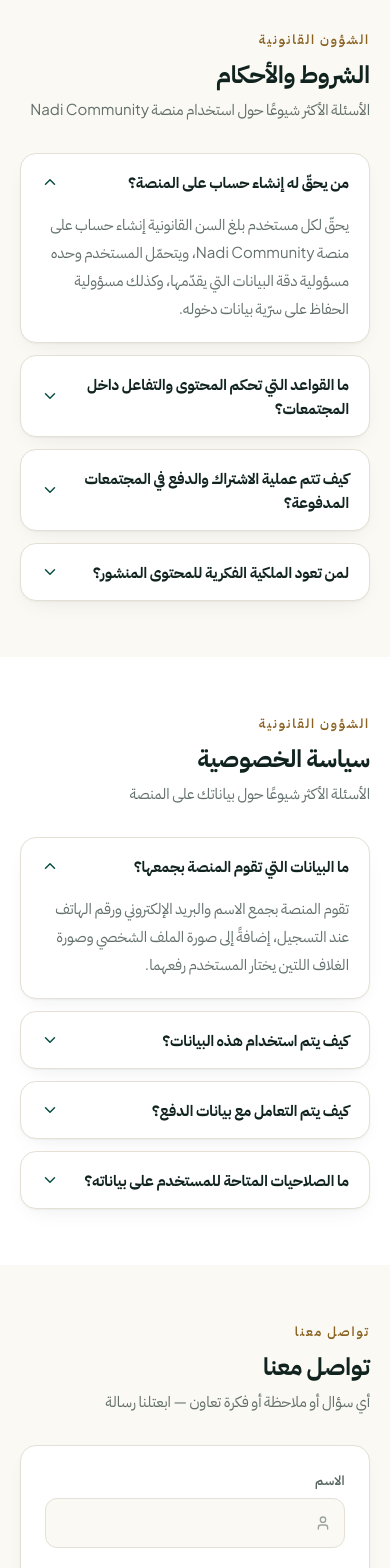
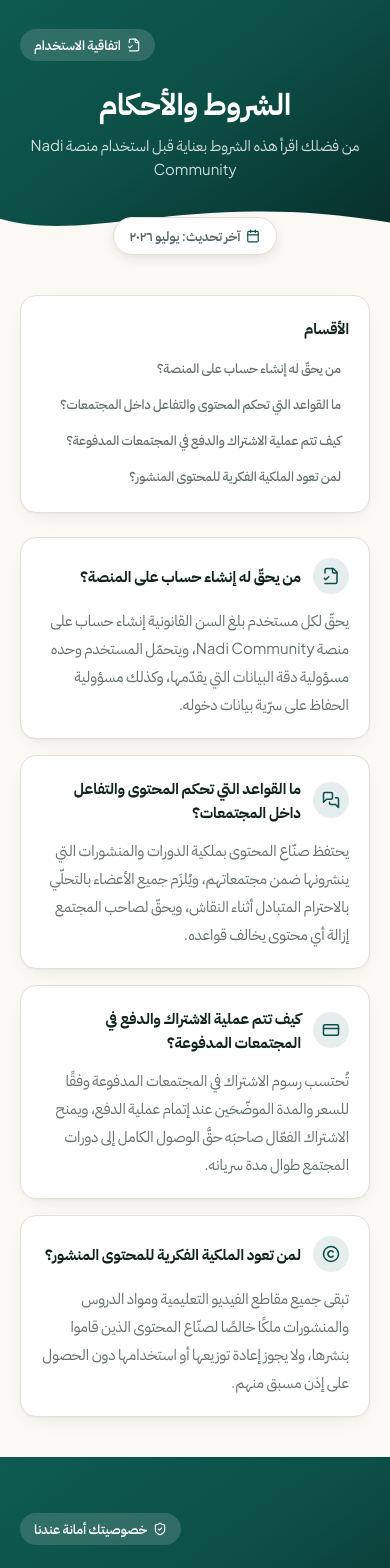
Before and after one commit to Mostafa1630/my-community2, a Next.js app: page /ar in a window 390 px wide. Shown: the part 1380-2948 px from the top of the page. Built offline with nearby package versions, Linux system fonts and the light colour scheme; no server answers.

Commit message:
feat:terma-condtions

```diff
--- a/app/[locale]/page.tsx
+++ b/app/[locale]/page.tsx
@@ -76,8 +76,8 @@ export default async function HomePage({ params }: { params: { locale: string }
         </div>
       </section>
 
-      <TermsSection dict={dict} />
-      <PrivacyPolicySection dict={dict} />
+      <TermsSection locale={locale} dict={dict} />
+      <PrivacyPolicySection locale={locale} dict={dict} />
       <ContactSection locale={locale} dict={dict} />
     </div>
   );
--- a/components/CommunitiesExplorer.tsx
+++ b/components/CommunitiesExplorer.tsx
@@ -226,7 +226,7 @@ export default function CommunitiesExplorer({
                   priority={i < 4}
                 />
               ))}
-              itemClassName="w-full"
+              itemClassName="w-[66.67%]"
               centered
             />
           </div>
--- /dev/null
+++ b/components/LegalSection.tsx
@@ -0,0 +1,116 @@
+import { Calendar, type LucideIcon } from "lucide-react";
+import type { Locale } from "@/lib/i18n/config";
+
+export type LegalItem = {
+  icon: LucideIcon;
+  question: string;
+  answer: string;
+};
+
+// Shared visual system for the Terms & Privacy home-page sections: a gradient
+// hero with a wave edge and a floating "last updated" badge, then a two-column
+// body — content cards on one side, a sticky table-of-contents on the other.
+// The TOC sits first in source order (same convention as DashboardSidebar),
+// so it lands on the reading-start side in both directions rather than
+// needing a manual rtl: override.
+export default function LegalSection({
+  id,
+  locale,
+  badgeIcon: BadgeIcon,
+  badgeLabel,
+  title,
+  subtitle,
+  lastUpdatedLabel,
+  sectionsLabel,
+  items,
+  className = ""
+}: {
+  id: string;
+  locale: Locale;
+  badgeIcon: LucideIcon;
+  badgeLabel: string;
+  title: string;
+  subtitle: string;
+  lastUpdatedLabel: string;
+  sectionsLabel: string;
+  items: LegalItem[];
+  className?: string;
+}) {
+  const lastUpdated = new Intl.DateTimeFormat(locale === "ar" ? "ar-EG" : "en-US", {
+    month: "long",
+    year: "numeric"
+  }).format(new Date());
+
+  return (
+    <section id={id} className={className}>
+      <div className="relative overflow-hidden bg-gradient-to-br from-primary-500 via-primary-600 to-primary-800 pb-16 pt-14 sm:pt-16">
+        <div className="container-page relative z-10">
+          <div className="flex justify-end">
+            <span className="inline-flex items-center gap-1.5 rounded-full bg-white/15 px-3.5 py-1.5 text-xs font-semibold text-white backdrop-blur">
+              <BadgeIcon size={14} />
+              {badgeLabel}
+            </span>
+          </div>
+          <h2 className="mt-6 text-center text-3xl font-extrabold text-white sm:text-4xl">{title}</h2>
+          <p className="mx-auto mt-3 max-w-xl text-center text-sm leading-6 text-white/80 sm:text-base">{subtitle}</p>
+        </div>
+        <svg
+          className="absolute inset-x-0 bottom-0 h-14 w-full text-paper sm:h-20"
+          viewBox="0 0 1440 120"
+          preserveAspectRatio="none"
+          aria-hidden="true"
+        >
+          <path fill="currentColor" d="M0,64 C320,120 720,0 1440,72 L1440,120 L0,120 Z" />
+        </svg>
+      </div>
+
+      <div className="container-page relative -mt-7 flex justify-center sm:justify-start">
+        <span className="inline-flex items-center gap-1.5 rounded-full border border-line bg-surface px-4 py-2 text-xs font-semibold text-ink/70 shadow-raised">
+          <Calendar size={14} className="text-primary-600" />
+          {lastUpdatedLabel}: {lastUpdated}
+        </span>
+      </div>
+
+      <div className="container-page flex flex-col gap-6 py-10 sm:py-12 lg:flex-row lg:items-start">
+        <aside className="lg:w-64 lg:shrink-0">
+          <div className="rounded-2xl border border-line bg-surface p-5 shadow-card lg:sticky lg:top-24">
+            <h3 className="mb-3 text-sm font-bold text-ink">{sectionsLabel}</h3>
+            <ul className="space-y-1">
+              {items.map((item, i) => (
+                <li key={i}>
+                  <a
+                    href={`#${id}-${i}`}
+                    className="block rounded-lg px-2 py-1.5 text-xs font-medium text-ink/65 transition hover:bg-primary-50 hover:text-primary-700"
+                  >
+                    {item.question}
+                  </a>
+                </li>
+              ))}
+            </ul>
+          </div>
+        </aside>
+
+        <div className="min-w-0 flex-1 space-y-4">
+          {items.map((item, i) => {
+            const Icon = item.icon;
+            return (
+              <div
+                key={i}
+                id={`${id}-${i}`}
+                className="scroll-mt-24 rounded-2xl border border-line bg-surface p-5 shadow-card sm:p-6"
+              >
+                <div className="mb-3 flex items-center gap-3">
+                  <span className="flex h-9 w-9 shrink-0 items-center justify-center rounded-full bg-primary-500/10 text-primary-600">
+                    <Icon size={18} />
+                  </span>
+                  <h4 className="text-sm font-bold text-ink sm:text-base">{item.question}</h4>
+                </div>
+                <p className="text-sm leading-7 text-ink/65">{item.answer}</p>
+              </div>
+            );
+          })}
+        </div>
+      </div>
+    </section>
+  );
+}
--- a/components/PrivacyPolicySection.tsx
+++ b/components/PrivacyPolicySection.tsx
@@ -1,21 +1,28 @@
+import { ShieldCheck, Database, Settings2, UserCog } from "lucide-react";
+import type { Locale } from "@/lib/i18n/config";
 import type { Dictionary } from "@/lib/i18n/getDictionary";
-import SectionHeading from "./SectionHeading";
-import FaqAccordion from "./FaqAccordion";
+import LegalSection from "./LegalSection";
 
-export default function PrivacyPolicySection({ dict }: { dict: Dictionary }) {
+export default function PrivacyPolicySection({ locale, dict }: { locale: Locale; dict: Dictionary }) {
   const items = [
-    { question: dict.legal.privacyCollect, answer: dict.legal.privacyCollectBody },
-    { question: dict.legal.privacyUse, answer: dict.legal.privacyUseBody },
-    { question: dict.legal.privacyPayments, answer: dict.legal.privacyPaymentsBody },
-    { question: dict.legal.privacyControl, answer: dict.legal.privacyControlBody }
+    { icon: Database, question: dict.legal.privacyCollect, answer: dict.legal.privacyCollectBody },
+    { icon: Settings2, question: dict.legal.privacyUse, answer: dict.legal.privacyUseBody },
+    { icon: ShieldCheck, question: dict.legal.privacyPayments, answer: dict.legal.privacyPaymentsBody },
+    { icon: UserCog, question: dict.legal.privacyControl, answer: dict.legal.privacyControlBody }
   ];
 
   return (
-    <section id="privacy" className="bg-surface py-14 sm:py-16">
-      <div className="container-page">
-        <SectionHeading eyebrow={dict.legal.privacyEyebrow} title={dict.legal.privacyTitle} subtitle={dict.legal.privacySubtitle} />
-        <FaqAccordion items={items} />
-      </div>
-    </section>
+    <LegalSection
+      id="privacy"
+      locale={locale}
+      badgeIcon={ShieldCheck}
+      badgeLabel={dict.legal.privacyBadge}
+      title={dict.legal.privacyTitle}
+      subtitle={dict.legal.privacySubtitle}
+      lastUpdatedLabel={dict.legal.lastUpdatedLabel}
+      sectionsLabel={dict.legal.privacySectionsLabel}
+      items={items}
+      className="bg-surface"
+    />
   );
 }
--- a/components/TermsSection.tsx
+++ b/components/TermsSection.tsx
@@ -1,21 +1,27 @@
+import { FileCheck2, MessagesSquare, CreditCard, Copyright } from "lucide-react";
+import type { Locale } from "@/lib/i18n/config";
 import type { Dictionary } from "@/lib/i18n/getDictionary";
-import SectionHeading from "./SectionHeading";
-import FaqAccordion from "./FaqAccordion";
+import LegalSection from "./LegalSection";
 
-export default function TermsSection({ dict }: { dict: Dictionary }) {
+export default function TermsSection({ locale, dict }: { locale: Locale; dict: Dictionary }) {
   const items = [
-    { question: dict.legal.termsAccount, answer: dict.legal.termsAccountBody },
-    { question: dict.legal.termsContent, answer: dict.legal.termsContentBody },
-    { question: dict.legal.termsPayments, answer: dict.legal.termsPaymentsBody },
-    { question: dict.legal.termsIp, answer: dict.legal.termsIpBody }
+    { icon: FileCheck2, question: dict.legal.termsAccount, answer: dict.legal.termsAccountBody },
+    { icon: MessagesSquare, question: dict.legal.termsContent, answer: dict.legal.termsContentBody },
+    { icon: CreditCard, question: dict.legal.termsPayments, answer: dict.legal.termsPaymentsBody },
+    { icon: Copyright, question: dict.legal.termsIp, answer: dict.legal.termsIpBody }
   ];
 
   return (
-    <section id="terms" className="py-14 sm:py-16">
-      <div className="container-page">
-        <SectionHeading eyebrow={dict.legal.termsEyebrow} title={dict.legal.termsTitle} subtitle={dict.legal.termsSubtitle} />
-        <FaqAccordion items={items} />
-      </div>
-    </section>
+    <LegalSection
+      id="terms"
+      locale={locale}
+      badgeIcon={FileCheck2}
+      badgeLabel={dict.legal.termsBadge}
+      title={dict.legal.termsTitle}
+      subtitle={dict.legal.termsSubtitle}
+      lastUpdatedLabel={dict.legal.lastUpdatedLabel}
+      sectionsLabel={dict.legal.termsSectionsLabel}
+      items={items}
+    />
   );
 }
--- a/components/motion/Slider.tsx
+++ b/components/motion/Slider.tsx
@@ -108,9 +108,9 @@ export default function Slider({
 
       <div
         ref={trackRef}
-        className={`scrollbar-hide flex flex-1 snap-x snap-mandatory gap-4 overflow-x-auto scroll-smooth py-1 ${
-          centered ? "px-[16.67%]" : ""
-        }`}
+        className={
+          "scrollbar-hide flex flex-1 snap-x snap-mandatory gap-4 overflow-x-auto scroll-smooth py-1"
+        }
       >
         {items.map((item, i) =>
           animateIn ? (
--- a/lib/i18n/dictionaries/ar.json
+++ b/lib/i18n/dictionaries/ar.json
@@ -473,8 +473,10 @@
   },
   "legal": {
     "termsEyebrow": "الشؤون القانونية",
+    "termsBadge": "اتفاقية الاستخدام",
     "termsTitle": "الشروط والأحكام",
-    "termsSubtitle": "الأسئلة الأكثر شيوعًا حول استخدام منصة Nadi Community",
+    "termsSubtitle": "من فضلك اقرأ هذه الشروط بعناية قبل استخدام منصة Nadi Community",
+    "termsSectionsLabel": "الأقسام",
     "termsAccount": "من يحقّ له إنشاء حساب على المنصة؟",
     "termsAccountBody": "يحقّ لكل مستخدم بلغ السن القانونية إنشاء حساب على منصة Nadi Community، ويتحمّل المستخدم وحده مسؤولية دقة البيانات التي يقدّمها، وكذلك مسؤولية الحفاظ على سرّية بيانات دخوله.",
     "termsContent": "ما القواعد التي تحكم المحتوى والتفاعل داخل المجتمعات؟",
@@ -484,8 +486,11 @@
     "termsIp": "لمن تعود الملكية الفكرية للمحتوى المنشور؟",
     "termsIpBody": "تبقى جميع مقاطع الفيديو التعليمية ومواد الدروس والمنشورات ملكًا خالصًا لصنّاع المحتوى الذين قاموا بنشرها، ولا يجوز إعادة توزيعها أو استخدامها دون الحصول على إذن مسبق منهم.",
     "privacyEyebrow": "الشؤون القانونية",
+    "privacyBadge": "خصوصيتك أمانة عندنا",
     "privacyTitle": "سياسة الخصوصية",
-    "privacySubtitle": "الأسئلة الأكثر شيوعًا حول بياناتك على المنصة",
+    "privacySubtitle": "نأخذ خصوصيتك بجدية تامة، اقرأ كيف نجمع بياناتك ونستخدمها ونحميها",
+    "privacySectionsLabel": "المحتوى",
+    "lastUpdatedLabel": "آخر تحديث",
     "privacyCollect": "ما البيانات التي تقوم المنصة بجمعها؟",
     "privacyCollectBody": "تقوم المنصة بجمع الاسم والبريد الإلكتروني ورقم الهاتف عند التسجيل، إضافةً إلى صورة الملف الشخصي وصورة الغلاف اللتين يختار المستخدم رفعهما.",
     "privacyUse": "كيف يتم استخدام هذه البيانات؟",
```
Also changed, not shown: lib/i18n/dictionaries/en.json (+7 -2 lines), 1 other file (tests, documents, lock files or other folders).
